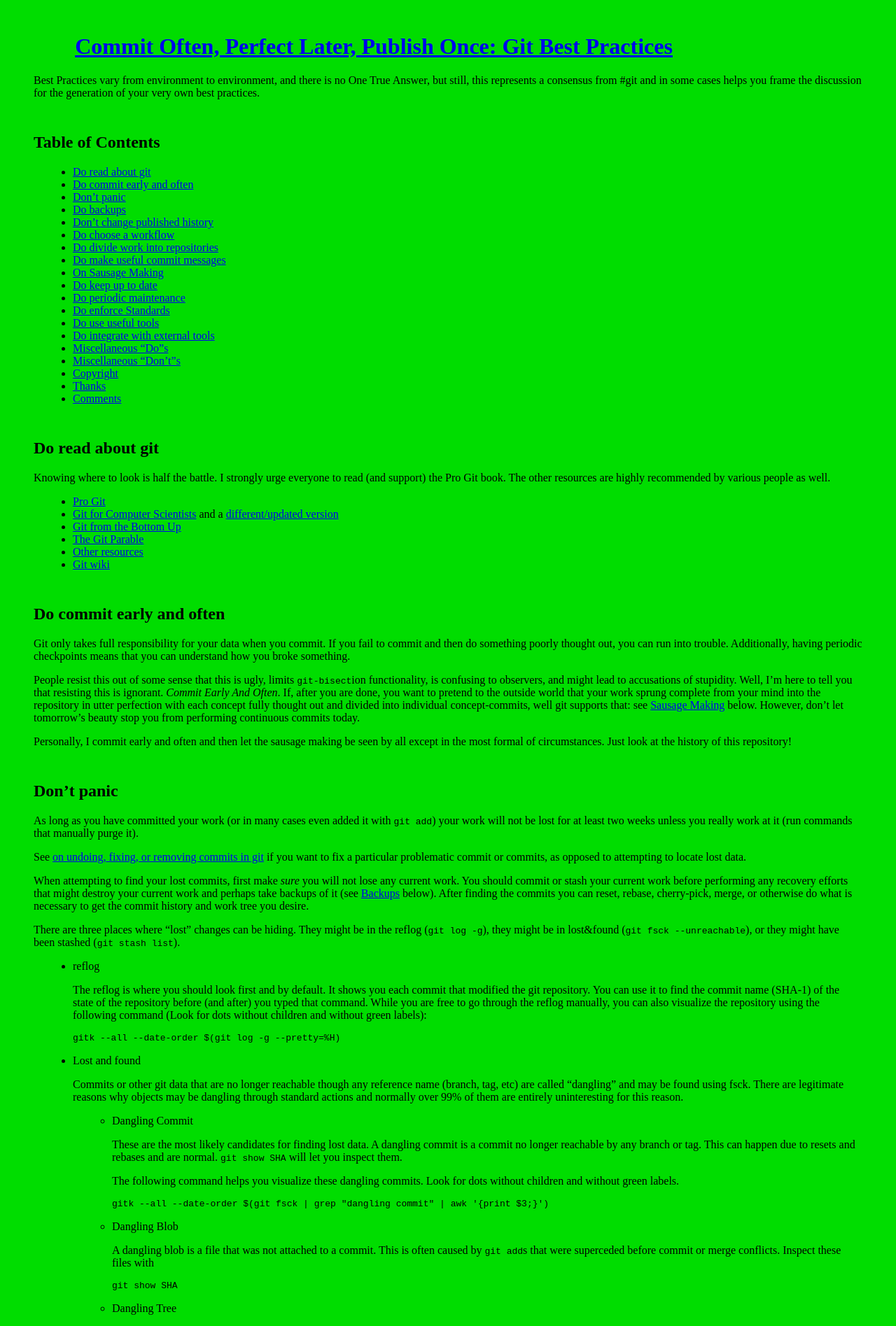
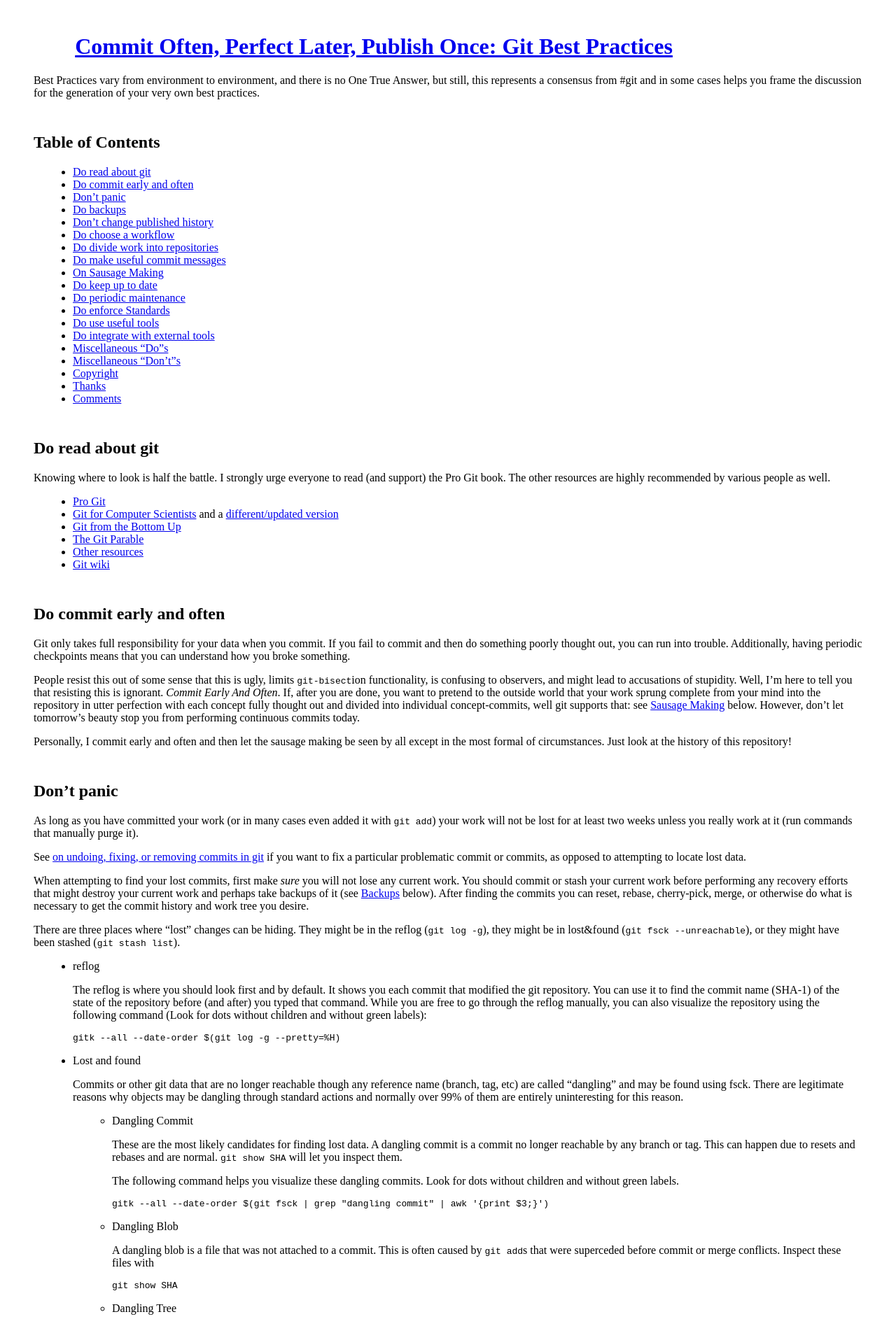
Before and after one commit to SethRobertson/GitBestPractices, a Jekyll site: the page built from index.md, in a window 1280 px wide. Shown: the top 1895 px of the page at 70% size. Built offline with Jekyll 4.4.1, drawn with Linux system fonts in a browser that asks for light colours; Markdown is read by kramdown in place of the engine named in the settings.

```diff
--- a/_layouts/default.html
+++ b/_layouts/default.html
@@ -10,7 +10,7 @@
       h3 {margin-top:1em;margin-left:1em;}
       ul {margin-left:1em;}
       .i2 {margin-left:2em;}
-      body {margin:3em; background-color:#00dd00;}
+      body {margin:3em; background-color:#ffffff;}
     </style>
   </head>
   <body>
```
